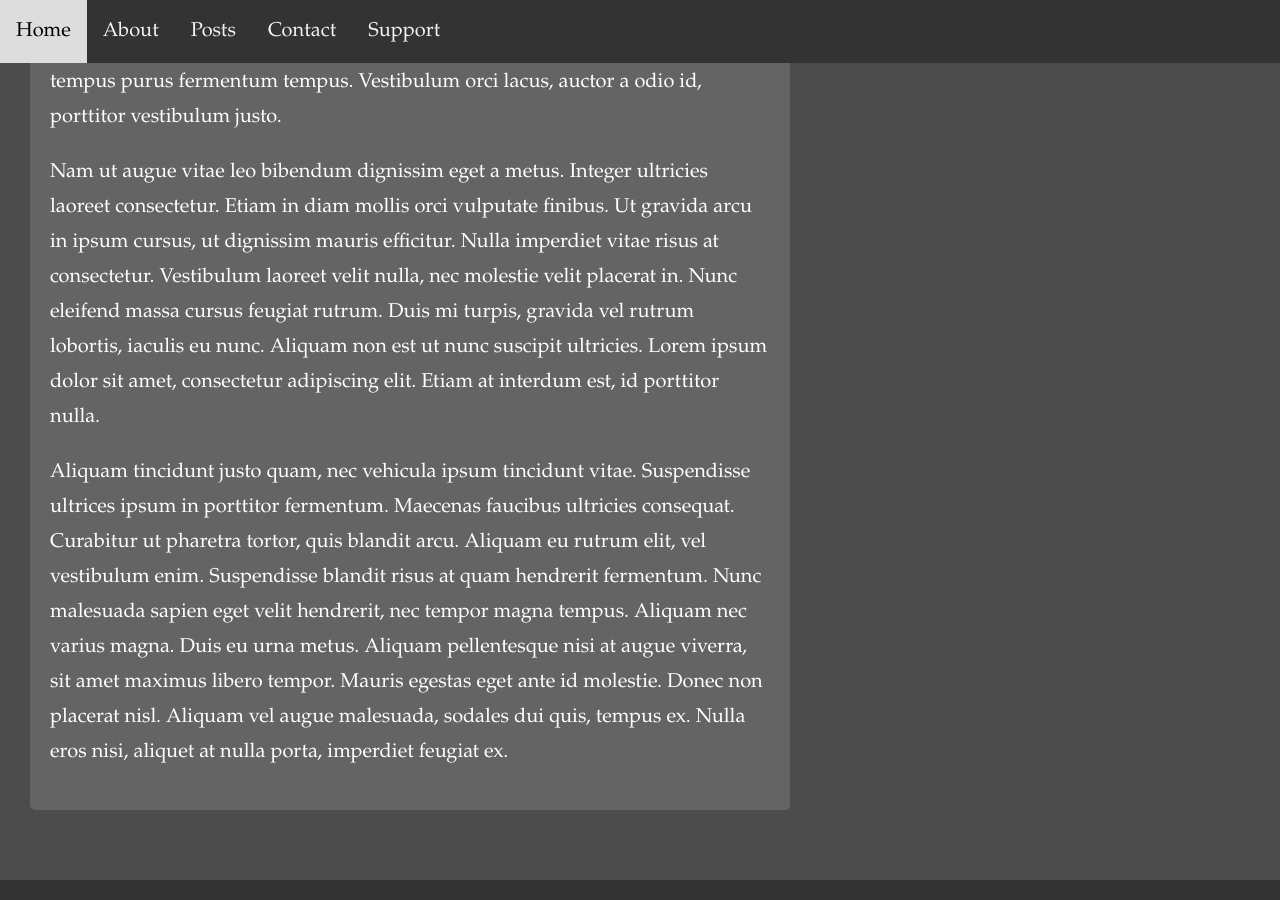
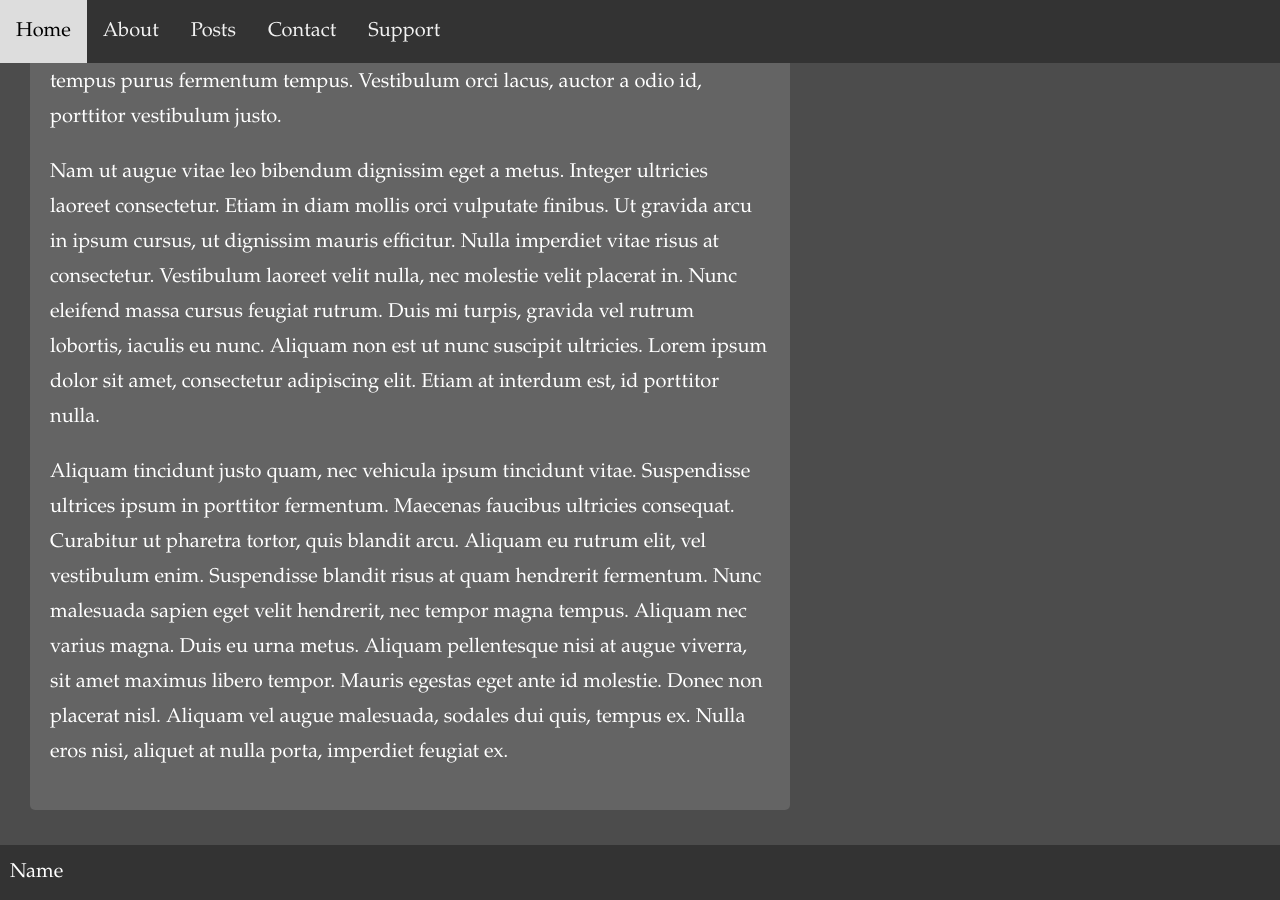
Before and after one commit to sutterj/jekylldark, a Jekyll site: the page built from index.html, in a window 1280 px wide and 900 px high, scrolled down 949 px. Built offline with Jekyll 4.4.1, drawn with Linux system fonts in a browser that asks for light colours; nearby versions of some CDN libraries.

Commit message:
Update footer.html

```diff
--- a/_includes/footer.html
+++ b/_includes/footer.html
@@ -1,4 +1,4 @@
 {% assign footerdata = site.data.footer %}
 <div class="content">
-  {{ footerdata.heading }}
+  {{ footerdata.header }}
 </div>
```
